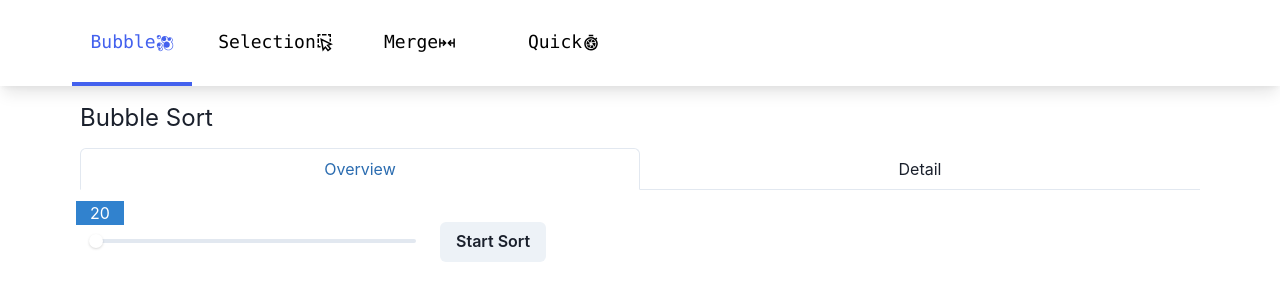
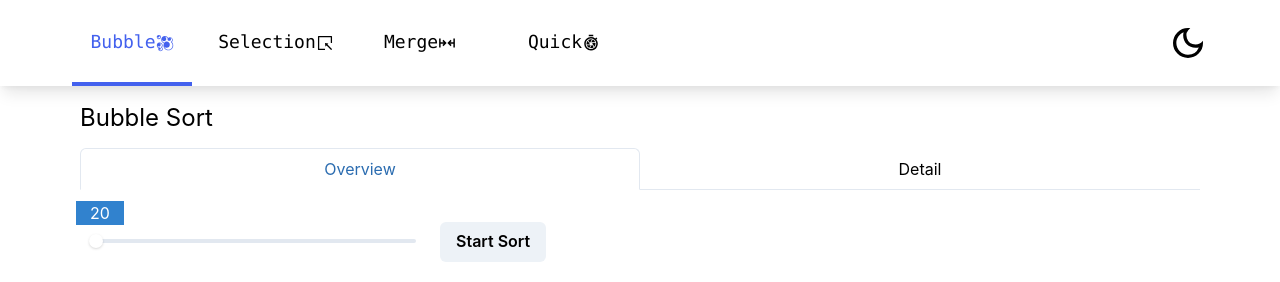
Before and after one commit to blakesenn/sort-visualizer, a React (Create React App) app: page /bubble in a window 1280 px wide. Shown: the top 282 px of the page. Built offline with nearby package versions, Linux system fonts and the light colour scheme.

Commit message:
Add basic color mode toggle

```diff
--- a/src/App.tsx
+++ b/src/App.tsx
@@ -6,9 +6,19 @@ import QuickSort from "./components/sorts/Quick/QuickSort";
 
 import { BrowserRouter, Route, Routes, Navigate } from "react-router-dom";
 import { AppRoutes } from "./utils/constants";
+import { ColorModeContext } from "./utils/contexts";
+import { useState } from "react";
 
 function App() {
+  const [isDarkMode, setIsDarkMode] = useState(false);
+
   return (
+    <ColorModeContext.Provider
+      value={{
+        isDarkMode,
+        toggleMode: () => setIsDarkMode((prevMode) => !prevMode),
+      }}
+    >
       <Box minH="100vh" h="100%">
         <BrowserRouter>
           <Routes>
@@ -27,6 +37,7 @@ function App() {
           </Routes>
         </BrowserRouter>
       </Box>
+    </ColorModeContext.Provider>
   );
 }
 
--- a/src/components/BaseContainer.tsx
+++ b/src/components/BaseContainer.tsx
@@ -1,8 +1,11 @@
 import { Box } from "@chakra-ui/react";
-import { ReactNode } from "react";
+import { ReactNode, useContext } from "react";
+import { ColorModeContext } from "../utils/contexts";
 import NavBar from "./Nav/NavBar";
 
 const BaseContainer = ({ children }: { children: ReactNode }) => {
+  const { isDarkMode } = useContext(ColorModeContext);
+
   return (
     <Box>
       <NavBar />
@@ -13,6 +16,8 @@ const BaseContainer = ({ children }: { children: ReactNode }) => {
         marginRight="auto"
         pt={["72px", null, "100px"]}
         px="80px"
+        bgColor={isDarkMode ? "#1A202C" : "white"}
+        color={isDarkMode ? "white" : "black"}
       >
         {children}
       </Box>
--- a/src/components/HeaderButton.tsx
+++ b/src/components/HeaderButton.tsx
@@ -1,6 +1,8 @@
 import { Flex, Icon, Text } from "@chakra-ui/react";
 import { AlgosProps } from "../utils/constants";
 import { Link, useLocation } from "react-router-dom";
+import { useContext } from "react";
+import { ColorModeContext } from "../utils/contexts";
 
 type HeaderButtonProps = {
   button: AlgosProps;
@@ -8,6 +10,8 @@ type HeaderButtonProps = {
 
 function HeaderButton({ button }: HeaderButtonProps) {
   const location = useLocation();
+
+  const { isDarkMode } = useContext(ColorModeContext);
 
   const isActive = location.pathname === button.href;
   return (
@@ -20,7 +24,7 @@ function HeaderButton({ button }: HeaderButtonProps) {
         align="center"
         borderBottom={isActive ? "4px solid #4361ee" : "4px solid transparent"}
         disabled={isActive}
-        color={isActive ? "#4361ee" : "black"}
+        color={isActive ? "#4361ee" : isDarkMode ? "white" : "black"}
       >
         <Text fontWeight="medium" fontSize="lg" fontFamily="mono">
           {button.label}{" "}
--- a/src/components/Nav/NavBar.tsx
+++ b/src/components/Nav/NavBar.tsx
@@ -1,9 +1,12 @@
-import { Box, Flex, HStack } from "@chakra-ui/react";
-import React from "react";
+import { Box, Flex, HStack, Icon, Spacer } from "@chakra-ui/react";
+import React, { useContext } from "react";
 import { NavButtons } from "../../utils/constants";
+import { ColorModeContext } from "../../utils/contexts";
 import HeaderButton from "../HeaderButton";
+import { MdOutlineDarkMode, MdOutlineLightMode } from "react-icons/md";
 
 const NavBar = () => {
+  const { toggleMode, isDarkMode } = useContext(ColorModeContext);
   return (
     <nav>
       <Box
@@ -13,7 +16,8 @@ const NavBar = () => {
         left="0"
         right="0"
         zIndex="sticky"
-        bgColor="white"
+        bgColor={isDarkMode ? "#1A202C" : "white"}
+        color={isDarkMode ? "white" : "black"}
         boxShadow="lg"
         transition="all 0.25s"
       >
@@ -24,11 +28,21 @@ const NavBar = () => {
           px={["22px", null, "72px"]}
           mx="auto"
         >
-          <HStack spacing="6" h="full">
-            {NavButtons.map((button) => (
-              <HeaderButton button={button} />
-            ))}
-          </HStack>
+          <Flex h="full" align="center">
+            <HStack spacing="6" h="full">
+              {NavButtons.map((button) => (
+                <HeaderButton button={button} />
+              ))}
+            </HStack>
+            <Spacer />
+
+            <Icon
+              cursor="pointer"
+              boxSize={"40px"}
+              as={isDarkMode ? MdOutlineLightMode : MdOutlineDarkMode}
+              onClick={toggleMode}
+            />
+          </Flex>
         </Box>
       </Box>
     </nav>
--- a/src/components/visualizers/Overview.tsx
+++ b/src/components/visualizers/Overview.tsx
@@ -85,6 +85,7 @@ function Overview({ algo, sort, speedFactor, speedDefault }: OverViewProps) {
             handleStart();
           }}
           disabled={start}
+          color="black"
         >
           Start Sort
         </Button>
--- a/src/utils/constants.ts
+++ b/src/utils/constants.ts
@@ -1,7 +1,7 @@
-import { GrSelect } from "react-icons/gr";
 import { GiBubbles } from "react-icons/gi";
 import { CgArrowsMergeAltH } from "react-icons/cg";
 import { MdOutlineShutterSpeed } from "react-icons/md";
+import { AiOutlineSelect } from "react-icons/ai";
 
 export enum SORTING_ALGORITHMS {
   Selection = "Selection",
@@ -27,7 +27,7 @@ export const NavButtons: Array<AlgosProps> = [
   { label: SORTING_ALGORITHMS.Bubble, icon: GiBubbles, href: AppRoutes.BUBBLE },
   {
     label: SORTING_ALGORITHMS.Selection,
-    icon: GrSelect,
+    icon: AiOutlineSelect,
     href: AppRoutes.SELECTION,
   },
   {
--- /dev/null
+++ b/src/utils/contexts.ts
@@ -0,0 +1,8 @@
+import { createContext } from "react";
+
+export type ColorModeContextType = {
+  isDarkMode: boolean;
+  toggleMode: () => void;
+};
+
+export const ColorModeContext = createContext<ColorModeContextType>(null);
--- a/tsconfig.json
+++ b/tsconfig.json
@@ -10,7 +10,7 @@
     "skipLibCheck": true,
     "esModuleInterop": true,
     "allowSyntheticDefaultImports": true,
-    "strict": true,
+    "strict":false,
     "forceConsistentCasingInFileNames": true,
     "noFallthroughCasesInSwitch": true,
     "module": "esnext",
```
Lines whose indentation alone changed are shown as unchanged.
